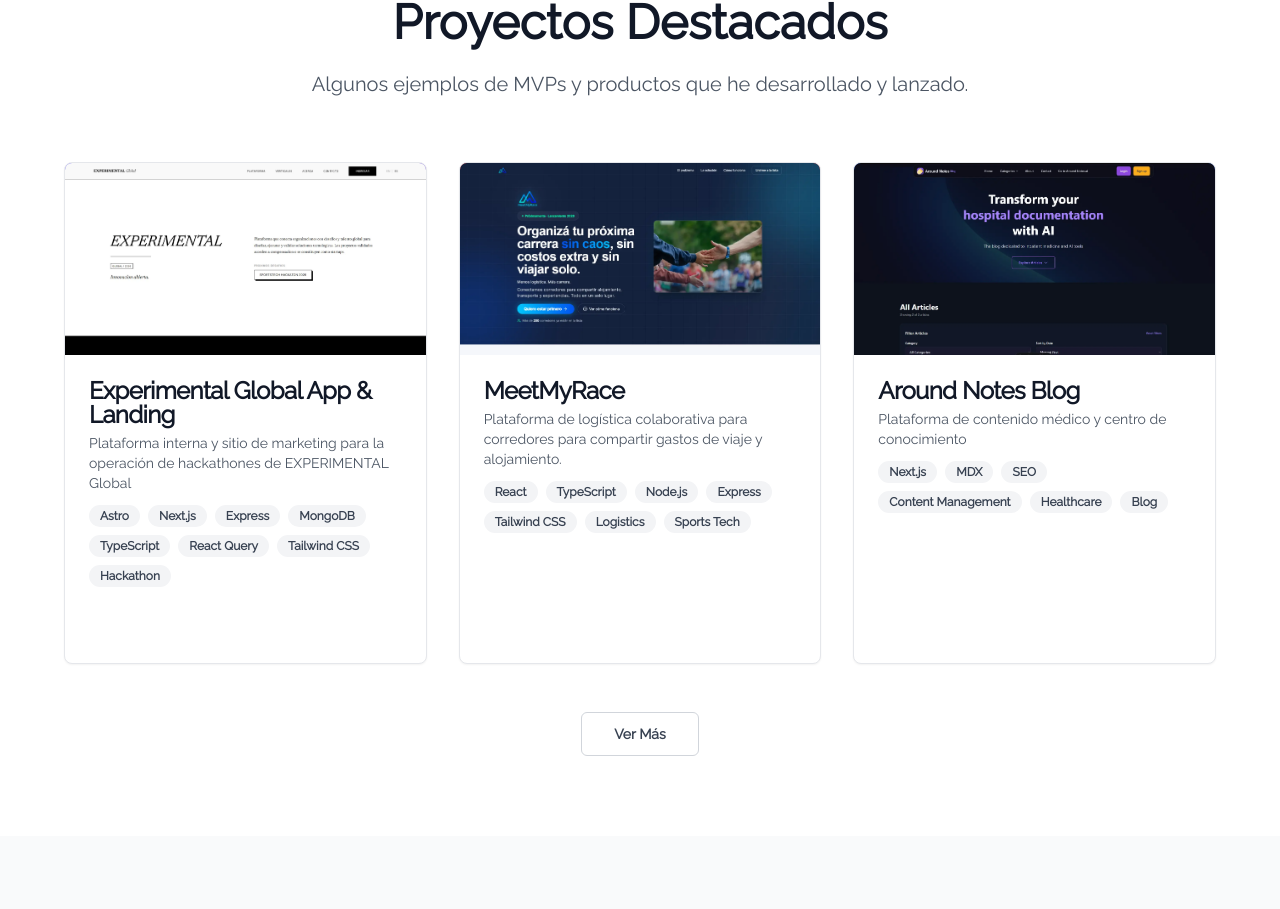
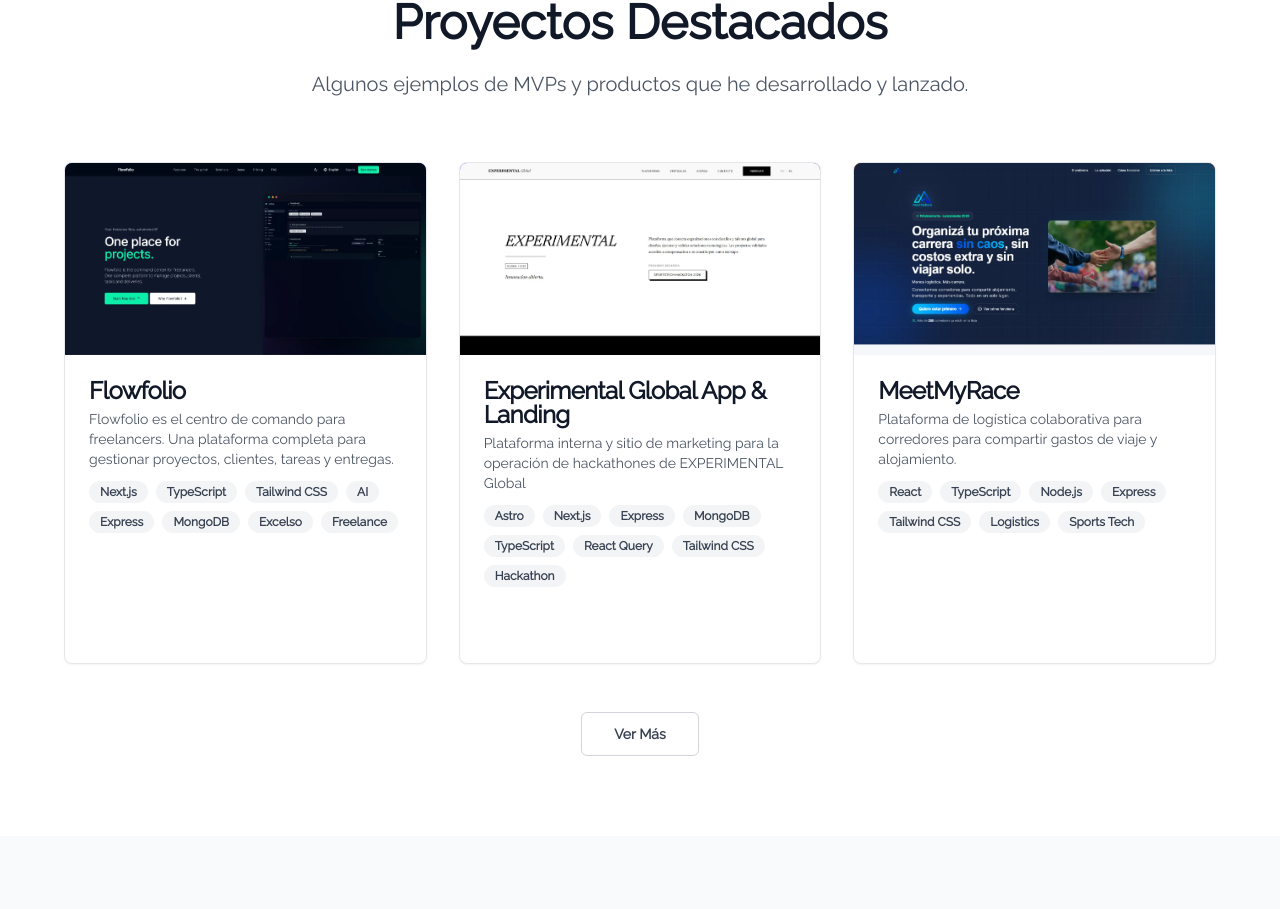
Before and after one commit to nitdraig/freelance-portfolio-2025, a Next.js app: page / in a window 1280 px wide. Shown: the part 2016-2925 px from the top of the page. Built offline with nearby package versions, Linux system fonts and the light colour scheme; no server answers.

Commit message:
feat: add Flowfolio project entry with bilingual descriptions, features, and a new project image

```diff
--- a/app/src/data/data.ts
+++ b/app/src/data/data.ts
@@ -8,8 +8,84 @@ import {
   Zap,
   MapPin,
   Globe,
+  LayoutDashboard,
 } from "lucide-react";
 export const projects = [
+  {
+    slug: "flowfolio",
+    title: {
+      en: "Flowfolio",
+      es: "Flowfolio",
+    },
+    shortDescription: {
+      en: "Flowfolio is the command center for freelancers. One complete platform to manage projects, clients, tasks and deliveries.",
+      es: "Flowfolio es el centro de comando para freelancers. Una plataforma completa para gestionar proyectos, clientes, tareas y entregas.",
+    },
+    description: {
+      en: "Flowfolio solves the typical chaos of freelance work: scattered emails, disorganized files, manual updates, and duplicated communication. With Flowfolio, each client has their own mini-dashboard where they can track progress, approve tasks, and communicate. The integrated AI automates repetitive tasks like summaries, frequently asked questions, and task generation from briefs.",
+      es: "Flowfolio resuelve el caos típico del trabajo freelance: emails sueltos, archivos dispersos, actualizaciones manuales y comunicación duplicada. Con Flowfolio, cada cliente tiene su propio mini-dashboard donde puede seguir el progreso, aprobar tareas y comunicarse. La IA integrada automatiza tareas repetitivas como resúmenes, respuestas frecuentes y generación de tareas desde briefs.",
+    },
+    year: 2026,
+    icon: LayoutDashboard,
+    color: "from-blue-600 to-blue-800",
+    tags: [
+      "Next.js",
+      "TypeScript",
+      "Tailwind CSS",
+      "AI",
+      "Express",
+      "MongoDB",
+      "Excelso",
+      "Freelance",
+    ],
+    image: "/project-images/flowfolio-image.webp",
+    demoUrl: "https://flowfolio.space",
+    challenge: {
+      es: "Crear una plataforma completa para gestionar proyectos, clientes, tareas y entregas. La plataforma debe ser escalable, fácil de usar y debe integrar IA para automatizar tareas repetitivas.",
+      en: "Create a complete platform to manage projects, clients, tasks, and deliveries. The platform must be scalable, easy to use, and must integrate AI to automate repetitive tasks.",
+    },
+    solution: {
+      es: "Desarrollé una plataforma completa usando Next.js y TypeScript, implementando un sistema de gestión de contenido eficiente, implementando categorización especializada, y asegurando que el contenido sea fácilmente navegable tanto para profesionales como para el público general interesado en gestión de proyectos.",
+      en: "Developed a complete platform using Next.js and TypeScript, implementing an efficient content management system, implementing specialized categorization, and ensuring that the content is easily navigable for both professionals and the general public interested in project management.",
+    },
+    results: {
+      es: [
+        "Plataforma completa para gestionar proyectos, clientes, tareas y entregas",
+        "Sistema de gestión de contenido eficiente",
+        "Categorización especializada",
+        "Experiencia de usuario intuitiva",
+        "Integración con IA",
+        "Integración con Excelso",
+        "Integración con Freelance",
+        "Integración con Next.js",
+        "Integración con TypeScript",
+        "Plataforma operativa para comunicación, orden y revisión de hackathones",
+        "Conexión organizaciones–talento global: diseñar, ejecutar y validar soluciones",
+        "Autenticación JWT + OAuth (Google, GitHub) con verificación de email",
+        "API REST modular (Express + MongoDB) con analíticas para administradores",
+        "Despliegue preparado para producción (Docker Compose, Vercel)",
+      ],
+      en: [
+        "Complete platform to manage projects, clients, tasks, and deliveries",
+        "Efficient content management system",
+        "Specialized categorization",
+        "Intuitive user experience",
+        "Integration with AI",
+        "Integration with Excelso",
+        "Integration with Freelance",
+        "Integration with Next.js",
+        "Integration with TypeScript",
+        "Operational platform for hackathon communication, coordination, and review",
+        "Organization–global talent connection: design, execute, and validate solutions",
+        "6 roles with dedicated dashboards and full challenge lifecycle",
+        "JWT + OAuth authentication (Google, GitHub) with email verification",
+        "Modular REST API (Express + MongoDB) with admin analytics",
+        "Production-ready deployment (Docker Compose, Vercel)",
+      ],
+    },
+    featured: true,
+    status: "active",
+  },
   {
     slug: "experimental-global-app-landing",
     title: {
@@ -129,7 +205,6 @@ export const projects = [
     featured: true,
     status: "active",
   },
-
   {
     slug: "around-notes-blog",
     title: {
```
Also changed, not shown: public/project-images/flowfolio-image.webp (added).
